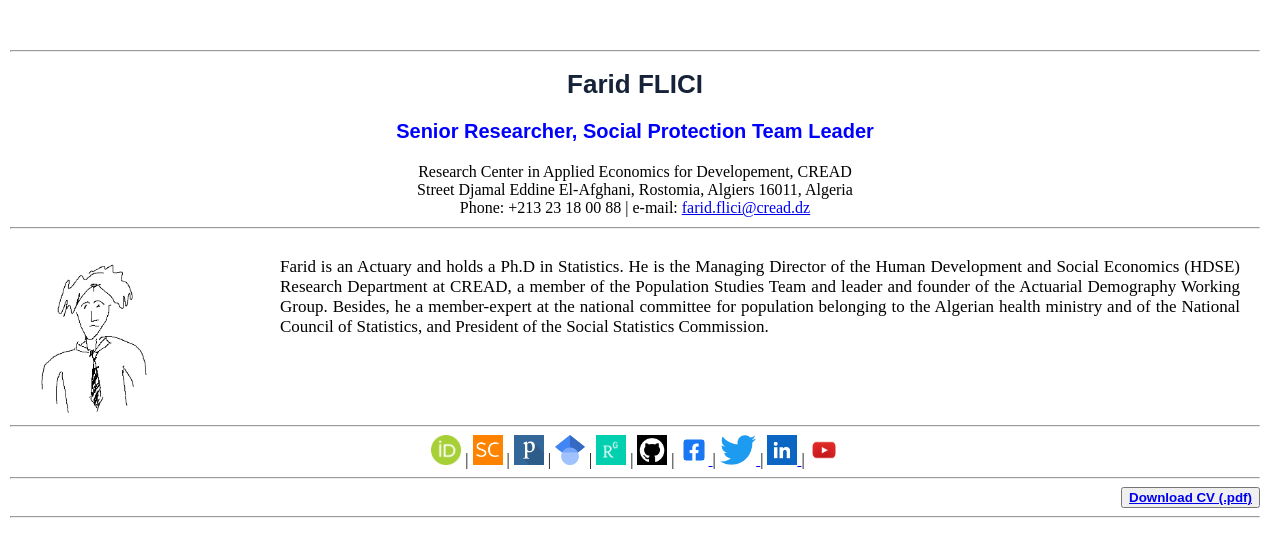
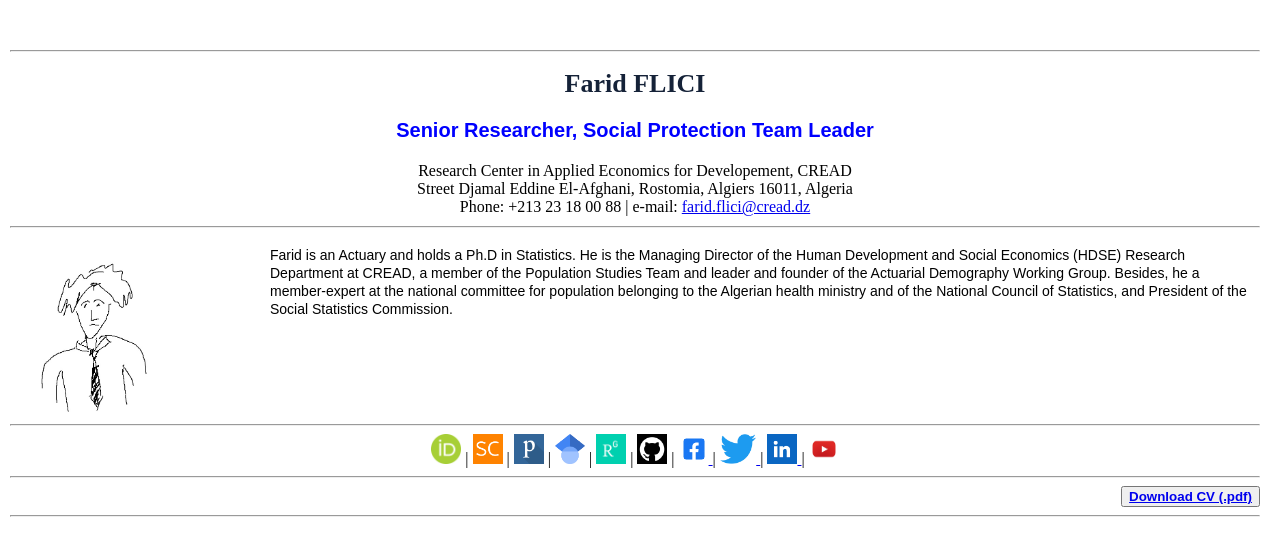
Before and after one commit to Farid-FLICI/farid-flici.github.io, a Jekyll site: the page researchername.html, which Jekyll copies as it is, in a window 1280 px wide. Shown: the top 557 px of the page. Built offline with Jekyll 4.4.1, drawn with Linux system fonts in a browser that asks for light colours.

Commit message:
Update researchername.html

```diff
--- a/researchername.html
+++ b/researchername.html
@@ -6,9 +6,9 @@
 <style>
 
 body {margin: 0;       }
-p{               font-family: Merriweather; font-size: 17px; text-align: justify; margin: 10px 10px 10px 10px }
+p{               font-family: sans-serif; font-size: 17px; text-align: justify; margin: 10px 10px 10px 10px }
 p2{              font-family: sans-serif; font-size: 14px; text-align: justify; }
-h1{              font-family: sans-serif; font-size: 26px; font-weight: bold ; text-align: center  ; color:#152238    }
+h1{              font-family: Merriweather; font-size: 26px; font-weight: bold ; text-align: center  ; color:#152238    }
 h2{              font-family: sans-serif; font-size: 22px; font-weight: bold ; text-align: center; background-color: #05294a; color:white  }
 h3{              font-family: sans-serif; font-size: 20px; font-weight: bold ; text-align: center  ; color: blue; }
 h4{              font-family: sans-serif; font-size: 18px; font-weight: bold ; text-align: center     }
@@ -39,9 +39,9 @@ Phone: +213 23 18 00 88 |  e-mail: <a href="farid.flici@cread.dz" > farid.flici@
 <p><img src="/pic_mister_researcher.jpg", height= "160" alt=" " style="float: left;"/></p>
   </div>
   <div class="column right" style="background-color:white;">
- <p> Farid is an Actuary and holds a Ph.D in Statistics. He is the Managing Director of the Human Development and Social Economics (HDSE) Research Department at CREAD,
+ <p2> Farid is an Actuary and holds a Ph.D in Statistics. He is the Managing Director of the Human Development and Social Economics (HDSE) Research Department at CREAD,
   a member of the Population Studies Team and leader and founder of the Actuarial Demography Working Group. Besides, he a member-expert at the national committee for
-  population belonging to the Algerian health ministry and of the National Council of Statistics, and President of the Social Statistics Commission.</p>
+  population belonging to the Algerian health ministry and of the National Council of Statistics, and President of the Social Statistics Commission.</p2>
 </div>
 </div>
 
```
Lines whose indentation alone changed are shown as unchanged.
